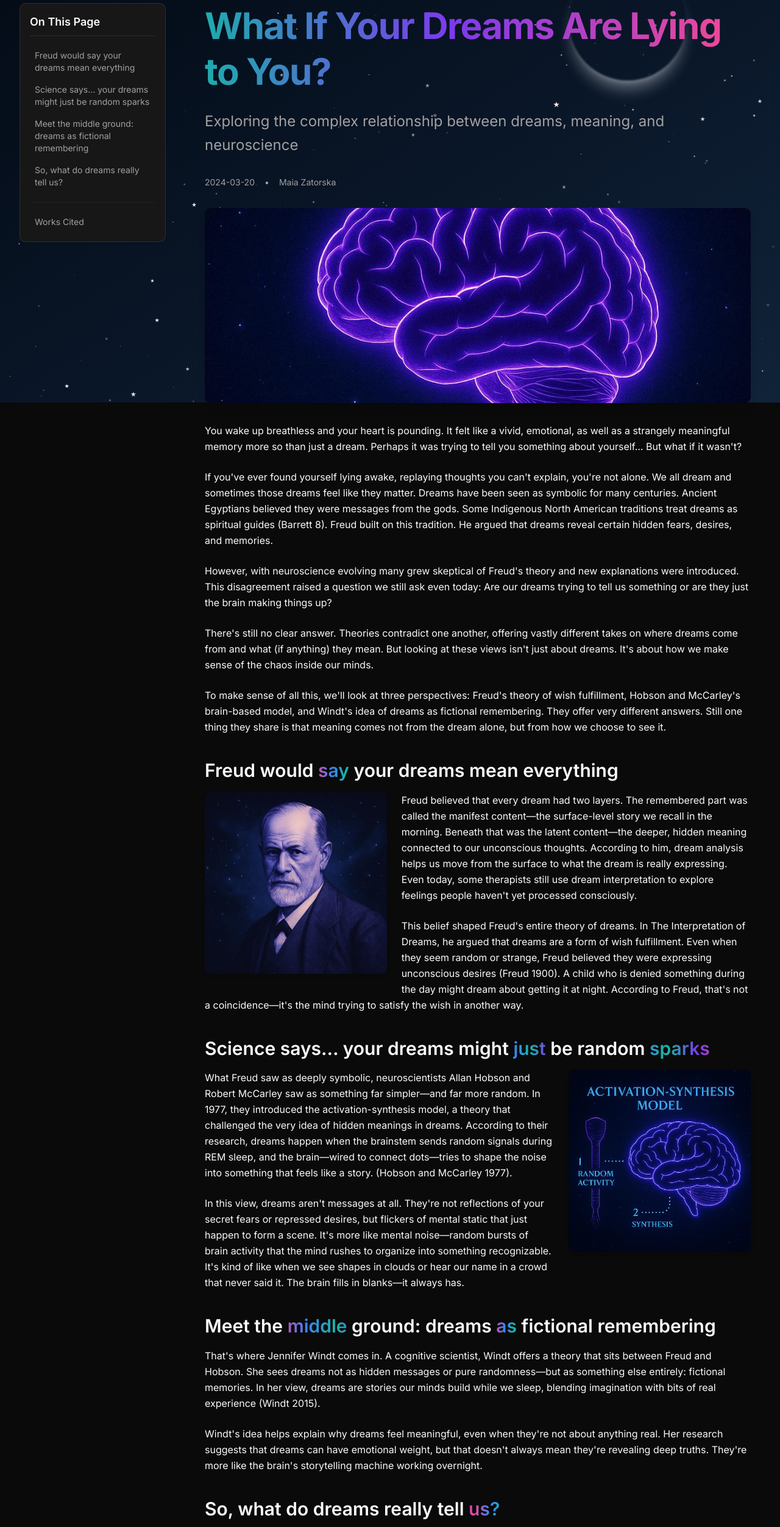
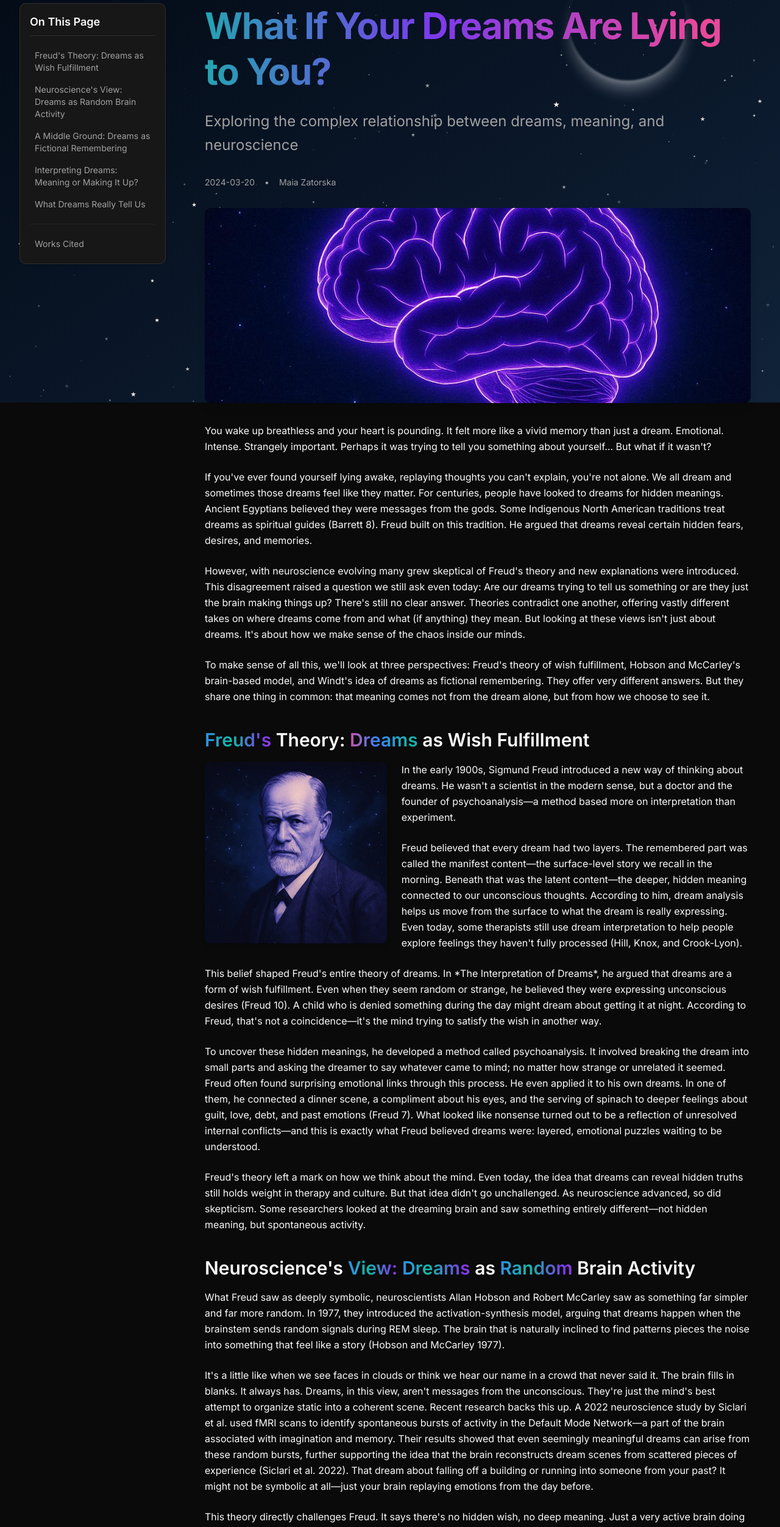
Before and after one commit to wzgatenox/blog-website, a Next.js app: page /blog/what-if-your-dreams-are-lying in a window 1280 px wide. Shown: the part 140-2644 px from the top of the page at 61% size. Built offline with nearby package versions, Linux system fonts and the light colour scheme.

Commit message:
Revise blog post content for clarity and engagement; enhance sections on dream interpretation by integrating recent research and refining language for better readability. Update works cited formatting for consistency.

```diff
--- a/src/data/blog-posts.ts
+++ b/src/data/blog-posts.ts
@@ -13,52 +13,61 @@ export const blogPosts: Record<string, BlogPost> = {
     title: "What If Your Dreams Are Lying to You?",
     subtitle: "Exploring the complex relationship between dreams, meaning, and neuroscience",
     imageUrl: "/purple-brain.jpeg",
-    content: `You wake up breathless and your heart is pounding. It felt like a vivid, emotional, as well as a strangely meaningful memory more so than just a dream. Perhaps it was trying to tell you something about yourself… But what if it wasn't?
+    content: `You wake up breathless and your heart is pounding. It felt more like a vivid memory than just a dream. Emotional. Intense. Strangely important. Perhaps it was trying to tell you something about yourself… But what if it wasn't?
 
-If you've ever found yourself lying awake, replaying thoughts you can't explain, you're not alone. We all dream and sometimes those dreams feel like they matter. Dreams have been seen as symbolic for many centuries. Ancient Egyptians believed they were messages from the gods. Some Indigenous North American traditions treat dreams as spiritual guides (Barrett 8). Freud built on this tradition. He argued that dreams reveal certain hidden fears, desires, and memories.
+If you've ever found yourself lying awake, replaying thoughts you can't explain, you're not alone. We all dream and sometimes those dreams feel like they matter. For centuries, people have looked to dreams for hidden meanings. Ancient Egyptians believed they were messages from the gods. Some Indigenous North American traditions treat dreams as spiritual guides (Barrett 8). Freud built on this tradition. He argued that dreams reveal certain hidden fears, desires, and memories.
 
-However, with neuroscience evolving many grew skeptical of Freud's theory and new explanations were introduced. This disagreement raised a question we still ask even today: Are our dreams trying to tell us something or are they just the brain making things up?
+However, with neuroscience evolving many grew skeptical of Freud's theory and new explanations were introduced. This disagreement raised a question we still ask even today: Are our dreams trying to tell us something or are they just the brain making things up? There's still no clear answer. Theories contradict one another, offering vastly different takes on where dreams come from and what (if anything) they mean. But looking at these views isn't just about dreams. It's about how we make sense of the chaos inside our minds.
 
-There's still no clear answer. Theories contradict one another, offering vastly different takes on where dreams come from and what (if anything) they mean. But looking at these views isn't just about dreams. It's about how we make sense of the chaos inside our minds.
+To make sense of all this, we'll look at three perspectives: Freud's theory of wish fulfillment, Hobson and McCarley's brain-based model, and Windt's idea of dreams as fictional remembering. They offer very different answers. But they share one thing in common: that meaning comes not from the dream alone, but from how we choose to see it.
 
-To make sense of all this, we'll look at three perspectives: Freud's theory of wish fulfillment, Hobson and McCarley's brain-based model, and Windt's idea of dreams as fictional remembering. They offer very different answers. Still one thing they share is that meaning comes not from the dream alone, but from how we choose to see it.
+## Freud's Theory: Dreams as Wish Fulfillment
 
-## Freud would say your dreams mean everything
+In the early 1900s, Sigmund Freud introduced a new way of thinking about dreams. He wasn't a scientist in the modern sense, but a doctor and the founder of psychoanalysis—a method based more on interpretation than experiment.
 
-Freud believed that every dream had two layers. The remembered part was called the manifest content—the surface-level story we recall in the morning. Beneath that was the latent content—the deeper, hidden meaning connected to our unconscious thoughts. According to him, dream analysis helps us move from the surface to what the dream is really expressing. Even today, some therapists still use dream interpretation to explore feelings people haven't yet processed consciously.
+Freud believed that every dream had two layers. The remembered part was called the manifest content—the surface-level story we recall in the morning. Beneath that was the latent content—the deeper, hidden meaning connected to our unconscious thoughts. According to him, dream analysis helps us move from the surface to what the dream is really expressing. Even today, some therapists still use dream interpretation to help people explore feelings they haven't fully processed (Hill, Knox, and Crook-Lyon).
 
-This belief shaped Freud's entire theory of dreams. In The Interpretation of Dreams, he argued that dreams are a form of wish fulfillment. Even when they seem random or strange, Freud believed they were expressing unconscious desires (Freud 1900). A child who is denied something during the day might dream about getting it at night. According to Freud, that's not a coincidence—it's the mind trying to satisfy the wish in another way.
+This belief shaped Freud's entire theory of dreams. In *The Interpretation of Dreams*, he argued that dreams are a form of wish fulfillment. Even when they seem random or strange, he believed they were expressing unconscious desires (Freud 10). A child who is denied something during the day might dream about getting it at night. According to Freud, that's not a coincidence—it's the mind trying to satisfy the wish in another way.
 
-## Science says… your dreams might just be random sparks
+To uncover these hidden meanings, he developed a method called psychoanalysis. It involved breaking the dream into small parts and asking the dreamer to say whatever came to mind; no matter how strange or unrelated it seemed. Freud often found surprising emotional links through this process. He even applied it to his own dreams. In one of them, he connected a dinner scene, a compliment about his eyes, and the serving of spinach to deeper feelings about guilt, love, debt, and past emotions (Freud 7). What looked like nonsense turned out to be a reflection of unresolved internal conflicts—and this is exactly what Freud believed dreams were: layered, emotional puzzles waiting to be understood.
 
-What Freud saw as deeply symbolic, neuroscientists Allan Hobson and Robert McCarley saw as something far simpler—and far more random. In 1977, they introduced the activation-synthesis model, a theory that challenged the very idea of hidden meanings in dreams. According to their research, dreams happen when the brainstem sends random signals during REM sleep, and the brain—wired to connect dots—tries to shape the noise into something that feels like a story. (Hobson and McCarley 1977).
+Freud's theory left a mark on how we think about the mind. Even today, the idea that dreams can reveal hidden truths still holds weight in therapy and culture. But that idea didn't go unchallenged. As neuroscience advanced, so did skepticism. Some researchers looked at the dreaming brain and saw something entirely different—not hidden meaning, but spontaneous activity.
 
-In this view, dreams aren't messages at all. They're not reflections of your secret fears or repressed desires, but flickers of mental static that just happen to form a scene. It's more like mental noise—random bursts of brain activity that the mind rushes to organize into something recognizable. It's kind of like when we see shapes in clouds or hear our name in a crowd that never said it. The brain fills in blanks—it always has.
+## Neuroscience's View: Dreams as Random Brain Activity
 
-## Meet the middle ground: dreams as fictional remembering
+What Freud saw as deeply symbolic, neuroscientists Allan Hobson and Robert McCarley saw as something far simpler and far more random. In 1977, they introduced the activation-synthesis model, arguing that dreams happen when the brainstem sends random signals during REM sleep. The brain that is naturally inclined to find patterns pieces the noise into something that feel like a story (Hobson and McCarley 1977).
 
-That's where Jennifer Windt comes in. A cognitive scientist, Windt offers a theory that sits between Freud and Hobson. She sees dreams not as hidden messages or pure randomness—but as something else entirely: fictional memories. In her view, dreams are stories our minds build while we sleep, blending imagination with bits of real experience (Windt 2015).
+It's a little like when we see faces in clouds or think we hear our name in a crowd that never said it. The brain fills in blanks. It always has. Dreams, in this view, aren't messages from the unconscious. They're just the mind's best attempt to organize static into a coherent scene. Recent research backs this up. A 2022 neuroscience study by Siclari et al. used fMRI scans to identify spontaneous bursts of activity in the Default Mode Network—a part of the brain associated with imagination and memory. Their results showed that even seemingly meaningful dreams can arise from these random bursts, further supporting the idea that the brain reconstructs dream scenes from scattered pieces of experience (Siclari et al. 2022). That dream about falling off a building or running into someone from your past? It might not be symbolic at all—just your brain replaying emotions from the day before.
 
-Windt's idea helps explain why dreams feel meaningful, even when they're not about anything real. Her research suggests that dreams can have emotional weight, but that doesn't always mean they're revealing deep truths. They're more like the brain's storytelling machine working overnight.
+This theory directly challenges Freud. It says there's no hidden wish, no deep meaning. Just a very active brain doing what it always does: building stories. That kind of scientific skepticism may feel less romantic, but it forced us to reconsider a prevalent assumption: that every strange, vivid image in our dreams must point to something deeper. Or perhaps dreams are just what happens when the brain improvises with scraps of memory, emotion, and noise. But maybe it's not a choice between meaning and randomness. Maybe dreams are shaped by both: the messy signals in our brain and the emotional traces we carry with us.
 
-## So, what do dreams really tell us?
+## A Middle Ground: Dreams as Fictional Remembering
 
-In the end, it seems that dreams aren't fully true—or completely false. They're shaped by both the brain and the mind—and what they reveal depends more on us than on the dream itself.
+A cognitive scientist, Jennifer Windt offers a theory that sits between Freud and Hobson. She sees dreams not as hidden messages or pure randomness but as something else entirely: fictional memories. In her view, dreams are stories our minds build while we sleep, blending imagination with bits of real experience (Windt 2015). Windt's idea helps explain why dreams feel meaningful, even when they're made of arbitrary brain activity. Her research suggests that dreams can have emotional weight, but that doesn't always mean they're revealing deep truths. They're more like the brain's storytelling machine working overnight. This theory connects the dots between Freud and Hobson and McCarley. It accepts that dreams are constructed, but also that they can be shaped by what's going on in your life and your mind—even if they aren't direct messages.
 
-Dreams are strange, emotional, and sometimes meaningful—but not always. Some come from the subconscious, some from brain activity, and others are simply stories we tell ourselves in the dark. What we do know is that dreams are shaped by both biology and psychology—and they reveal how deeply we're wired to search for meaning, even when things don't make sense.
+## Interpreting Dreams: Meaning or Making It Up?
 
-Maybe that's why dreams matter—not because they always hold answers, but because they invite us to keep asking questions we might not ask when we're awake.
+So, should we try to interpret our dreams? Freud would say yes—absolutely. Hobson and McCarley would say it's pointless. Windt would probably say: it depends. Interestingly, some recent research suggests that even if dreams aren't messages, interpreting them can still be helpful. For example, a study by Edwards et al. found that reflecting on dream content helped people better understand their own thoughts and emotions (Edwards et al. 2013).
 
-So the next time you wake up from a dream, wondering what it meant—maybe the question isn't what it meant at all. Maybe the real question is: what did it awaken in you?`,
+Personally, I find this idea the most helpful. I've had dreams that felt completely surreal and others that seemed to echo things I was anxious about but hadn't put into words yet. One dream, for example, involved being locked out of my own house—which, looking back, mirrored how disconnected I was feeling from myself during a stressful time. Even if that dream didn't "mean" something in a Freudian sense, it still pointed me to something important.
+
+That's the real power of dreams. Not that they hold secret truths, but that they create a space where we can uncover feelings we haven't faced directly or have faced already. Even if the dream started from random brain activity, the way we react to it can still tell us something valuable about ourselves.
+
+## What Dreams Really Tell Us
+
+In the end, it seems that dreams aren't fully true—or completely false. They're shaped by both the brain and the mind—and what they reveal depends more on us than on the dream itself. Dreams are strange, emotional, and sometimes meaningful—but not always. Some come from the subconscious, some from brain activity, and others are simply stories we tell ourselves in the dark. What we do know is that dreams are shaped by both biology and psychology—and they reveal how deeply we're wired to search for meaning, even when things don't make sense.
+
+Maybe that's why dreams matter—not because they always hold answers, but because they invite us to keep asking questions we might not ask when we're awake. So the next time you wake up from a dream, wondering what it meant—maybe the question isn't what it meant at all. Maybe the real question is: what did it awaken in you?`,
     date: "2024-03-20",
     author: "Maia Zatorska",
     worksCited: [
-      "Edwards, Caroline, et al. 'Dreams, Reflection, and Self-Insight.' Journal of Humanistic Psychology, vol. 53, no. 4, 2013, pp. 347–362.",
-      "Freud, Sigmund. The Interpretation of Dreams. Macmillan, 1900.",
-      "Hobson, J. Allan, and Robert W. McCarley. 'The Brain as a Dream-State Generator: An Activation-Synthesis Hypothesis of the Dream Process.' American Journal of Psychiatry, vol. 134, no. 12, 1977, pp. 1335–1348.",
-      "Siclari, Francesca, et al. 'The neural dynamics of dreaming.' Nature Neuroscience, vol. 25, 2022, pp. 106–114.",
-      "Windt, Jennifer M. Dreaming: A Conceptual Framework for Philosophy of Mind and Empirical Research. MIT Press, 2015.",
-      "Barrett, Deirdre. The Committee of Sleep: How Artists, Scientists, and Athletes Use Dreams for Creative Problem Solving—and How You Can Too. Oneiroi Press, 2001."
+      "Barrett, Deirdre. *The Committee of Sleep: How Artists, Scientists, and Athletes Use Dreams for Creative Problem Solving—and How You Can Too.* Oneiroi Press, 2001.",
+      "Edwards, Caroline, et al. 'Dreams, Reflection, and Self-Insight.' *Journal of Humanistic Psychology*, vol. 53, no. 4, 2013, pp. 347–362.",
+      "Freud, Sigmund. *The Interpretation of Dreams.* Macmillan, 1900.",
+      "Hill, Clara E., Joanne Knox, and Rachel E. Crook-Lyon. 'Dream Work in Therapy: Facilitating Exploration, Insight, and Action.' *American Journal of Psychotherapy*, vol. 67, no. 3, 2013, pp. 211–234.",
+      "Hobson, J. Allan, and Robert W. McCarley. 'The Brain as a Dream-State Generator: An Activation-Synthesis Hypothesis of the Dream Process.' *American Journal of Psychiatry*, vol. 134, no. 12, 1977, pp. 1335–1348.",
+      "Siclari, Francesca, et al. 'The Neural Dynamics of Dreaming.' *Nature Neuroscience*, vol. 25, 2022, pp. 106–114.",
+      "Windt, Jennifer M. *Dreaming: A Conceptual Framework for Philosophy of Mind and Empirical Research.* MIT Press, 2015."
     ]
   }
 }
```
